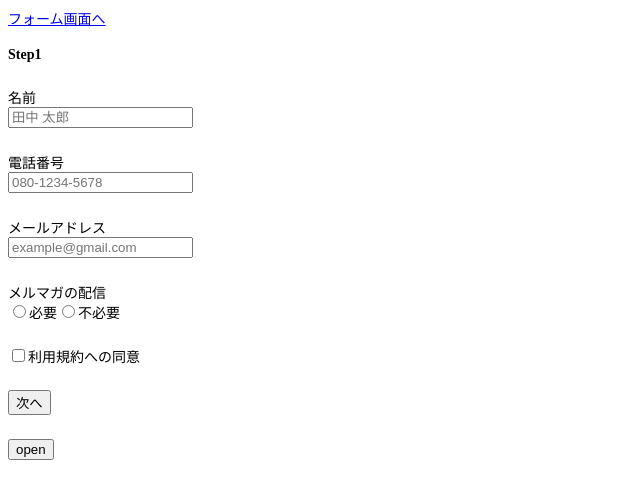
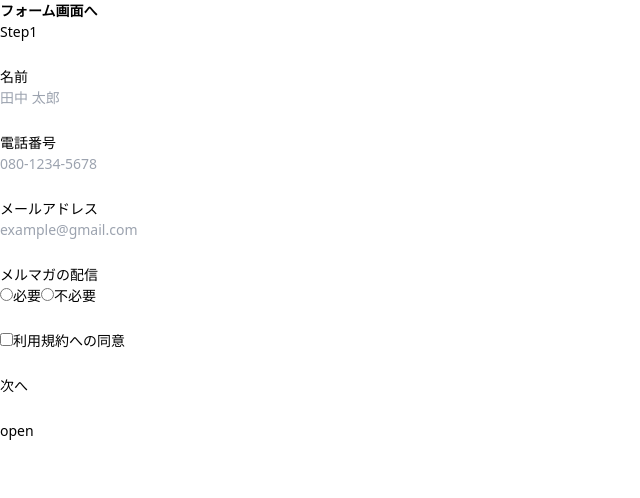
Before and after one commit to cc-Tanaka/vue3-form, a Vue app: page /form_01 in a window 1280 px wide. Shown: the top 498 px of the page, without its empty margins (0-640 px from the left). Built offline with nearby package versions, Linux system fonts and the light colour scheme; what @vee-validate/i18n would draw is missing.

Commit message:
tailwindを動かしてみる

```diff
--- a/package.json
+++ b/package.json
@@ -10,11 +10,14 @@
   "dependencies": {
     "@vee-validate/i18n": "^4.0.2",
     "@vee-validate/rules": "^4.0.4",
+    "autoprefixer": "^9",
     "axios": "^0.21.1",
     "axios-jsonp": "^1.0.4",
     "core-js": "^3.6.5",
     "node-sass": "^5.0.0",
+    "postcss": "^7",
     "sass-loader": "^10.1.0",
+    "tailwindcss": "npm:@tailwindcss/postcss7-compat",
     "vee-validate": "^4.1.1",
     "vue": "^3.0.0",
     "vue-router": "^4"
--- /dev/null
+++ b/postcss.config.js
@@ -0,0 +1,9 @@
+const tailwindcss = require('tailwindcss')
+const autoprefixer = require('autoprefixer')
+
+module.exports = {
+  plugins: [
+    tailwindcss,
+    autoprefixer,
+  ]
+}
--- a/src/App.vue
+++ b/src/App.vue
@@ -1,5 +1,5 @@
 <template>
-  <router-link to="/form_01">フォーム画面へ</router-link>
+  <router-link class="font-semibold" to="/form_01">フォーム画面へ</router-link>
   <router-view></router-view>
   <button @click="openModal">open</button>
   <Modal @close="closeModal" v-show="showModal"></Modal>
--- /dev/null
+++ b/src/assets/tailwind.css
@@ -0,0 +1,3 @@
+@tailwind base;
+@tailwind components;
+@tailwind utilities;
--- a/src/main.js
+++ b/src/main.js
@@ -1,6 +1,7 @@
 import { createApp } from 'vue'
 import App from './App.vue'
 import router from './router'
+import './assets/tailwind.css'
 
 const app = createApp(App)
 app.use(router)
```
Also changed, not shown: 1 other file (tests, documents, lock files or other folders).
